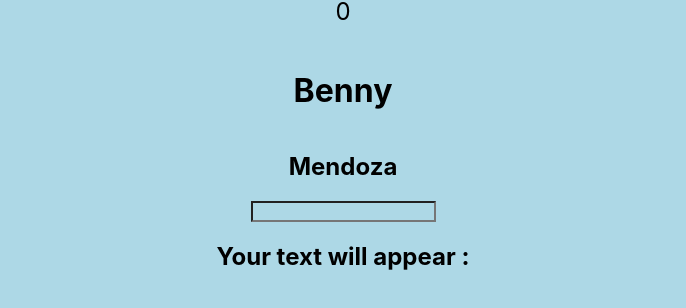
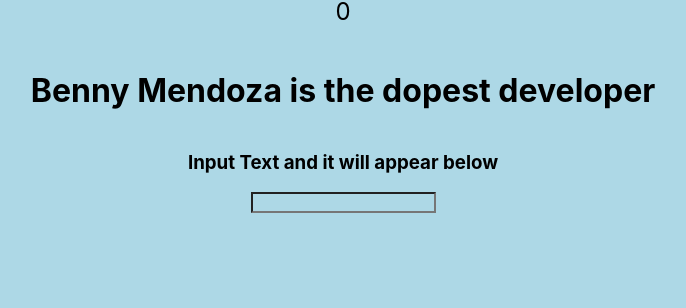
Before and after one commit to elguapo11/app-and-cart, a React (Create React App) app in the folder client/: page / in a window 1280 px wide. Shown: the part 146-454 px from the top of the page, without its empty margins (297-983 px from the left). Built offline with nearby package versions, Linux system fonts and the light colour scheme.

Commit message:
messing with counter

```diff
--- a/client/src/counter.js
+++ b/client/src/counter.js
@@ -8,9 +8,11 @@ export default function Counter() {
     return (
         <div className="counter">
         <button onClick={() => {
+
             setCounter(counter + 1);
 
-        }}>Count up!</button>
+
+        }}>Count up</button>
 
          <button onClick={() => {
             setCounter(counter - 1);
--- a/client/src/index.js
+++ b/client/src/index.js
@@ -16,7 +16,7 @@ root.render(
     <App />
     <Rain />
     <Counter/>
-    <PropsEx name='Benny' lastname='Mendoza'/>
+    <PropsEx name='Benny' lastname='Mendoza' text='is the dopest developer'/>
     <TextAppear/>
   </React.StrictMode>
 );
--- a/client/src/propsEx.js
+++ b/client/src/propsEx.js
@@ -5,8 +5,8 @@ import React from "react"
 export default function PropsEx (props) {
     return (
         <div className="propsEx">
-            <h1>{props.name}</h1>
-            <h2>{props.lastname}</h2>
+            <h1>{props.name} {props.lastname} {props.text}</h1>
+
         </div>
     )
     }
--- a/client/src/textAppear.js
+++ b/client/src/textAppear.js
@@ -8,9 +8,9 @@ export default function TextAppear() {
     return (
 
         <div className="textAppear">
-
-            <input value={text} onChange={e => setText(e.target.value)}></input>
-            <h2>Your text will appear : {text}</h2>
+            <h3>Input Text and it will appear below</h3>
+            <input values={text} onChange={e => setText(e.target.value)}></input>
+            <h1>{text}</h1>
         </div>
     )
 
```
Also changed, not shown: 1 other file (tests, documents, lock files or other folders).
